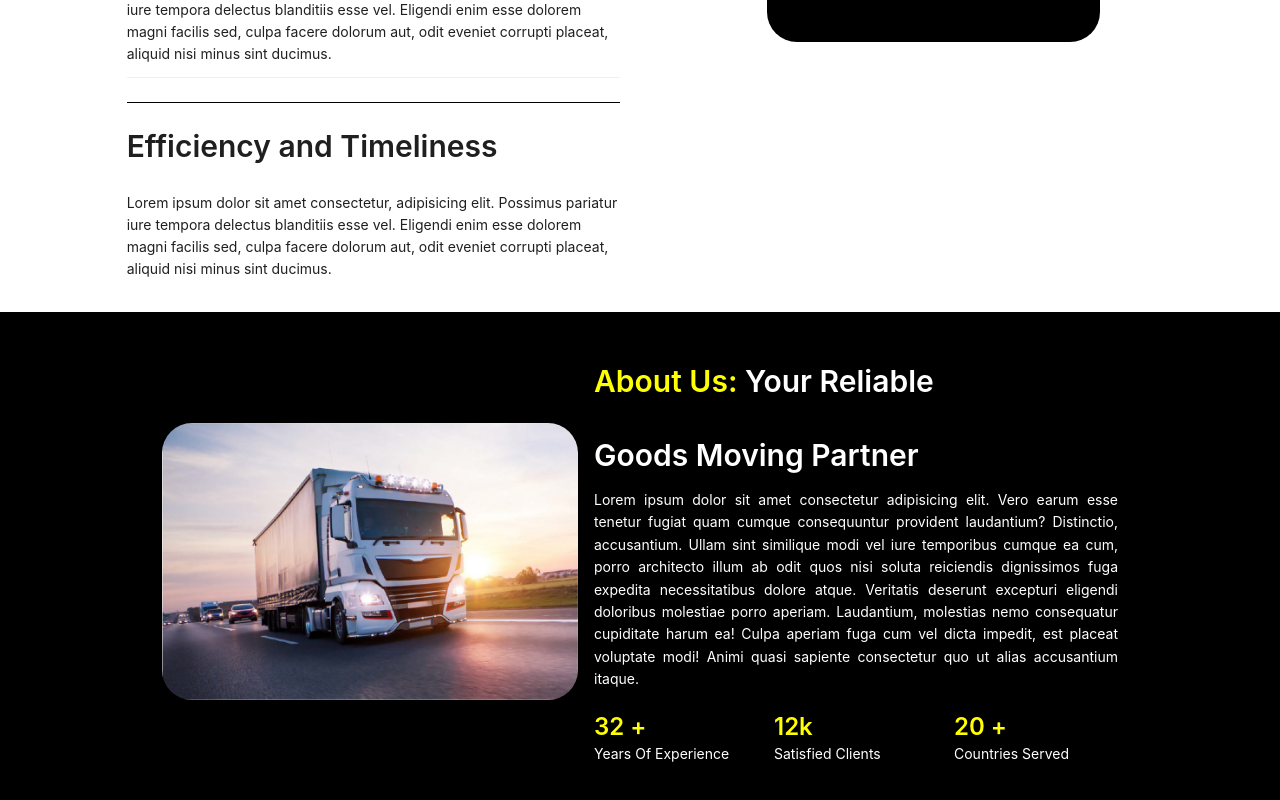
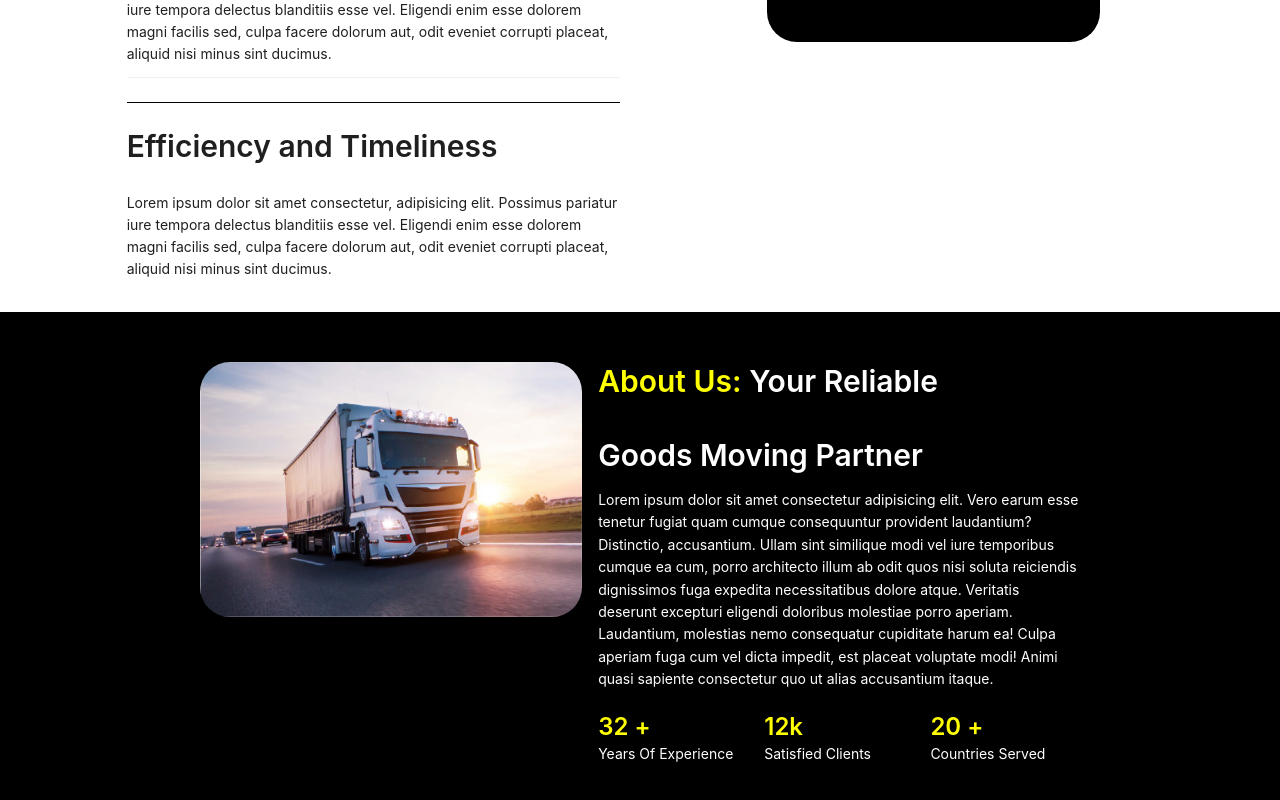
Before and after one commit to Namahsivaya7/good-seva, a Next.js app: page / in a window 1280 px wide. Shown: the part 500-1300 px from the top of the page. Built offline with nearby package versions, Linux system fonts and the light colour scheme.

Commit message:
minor changes in Landing page

```diff
--- a/src/app/components/Lp3.tsx
+++ b/src/app/components/Lp3.tsx
@@ -2,6 +2,7 @@ import { Col, Row, Typography } from "antd";
 import Image from "next/image";
 import lorry from "../../../public/Lorry.jpg";
 import Title from "antd/es/typography/Title";
+import "../styles/LandingPage.css";
 
 export default function Lp3() {
   return (
@@ -10,15 +11,10 @@ export default function Lp3() {
         width: "100%",
         height: "auto",
         backgroundColor: "black",
-        padding: "50px 0",
       }}
+      className="L3Main"
     >
-      <Row
-        gutter={[16, 16]}
-        justify="center"
-        align="middle"
-
-      >
+      <Row gutter={[16, 16]} justify="center">
         <Col xs={24} sm={20} md={10} lg={8}>
           <Image
             src={lorry}
@@ -42,7 +38,7 @@ export default function Lp3() {
             <Typography.Paragraph
               style={{
                 color: "white",
-                textAlign: "justify",
+
                 lineHeight: "1.6",
                 marginBottom: "20px",
               }}
@@ -58,7 +54,7 @@ export default function Lp3() {
               placeat voluptate modi! Animi quasi sapiente consectetur quo ut
               alias accusantium itaque.
             </Typography.Paragraph>
-            <Row gutter={[16, 16]} justify="start">
+            <Row gutter={[16, 16]}>
               <Col xs={8}>
                 <Title level={3} style={{ color: "yellow", marginBottom: 0 }}>
                   32 +
--- /dev/null
+++ b/src/app/styles/LandingPage.css
@@ -0,0 +1,12 @@
+@media screen and (min-device-width: 390px) and (max-device-width: 844px) {
+    .L3Main {
+        padding: 15px;
+    }
+}
+
+@media (min-width: 1024px) {
+    .L3Main {
+        padding: 50px;
+
+    }
+}
```
